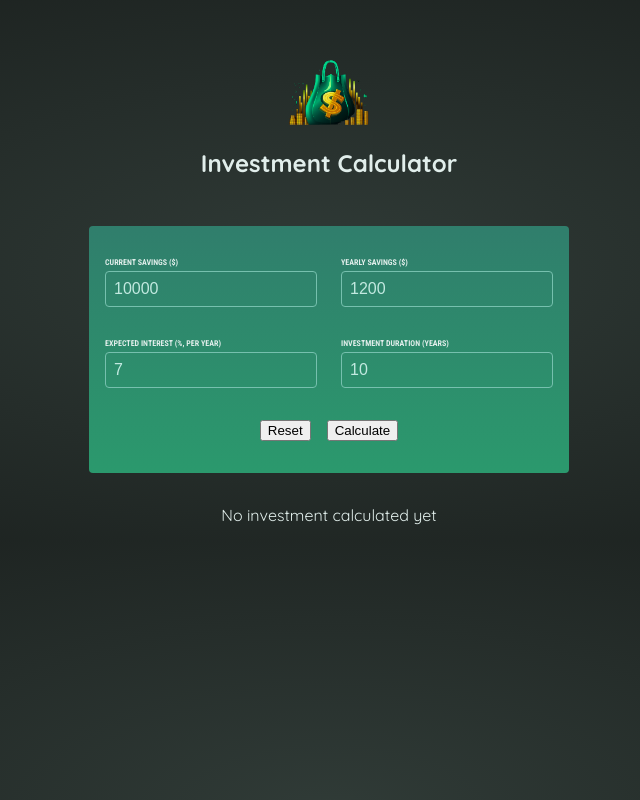
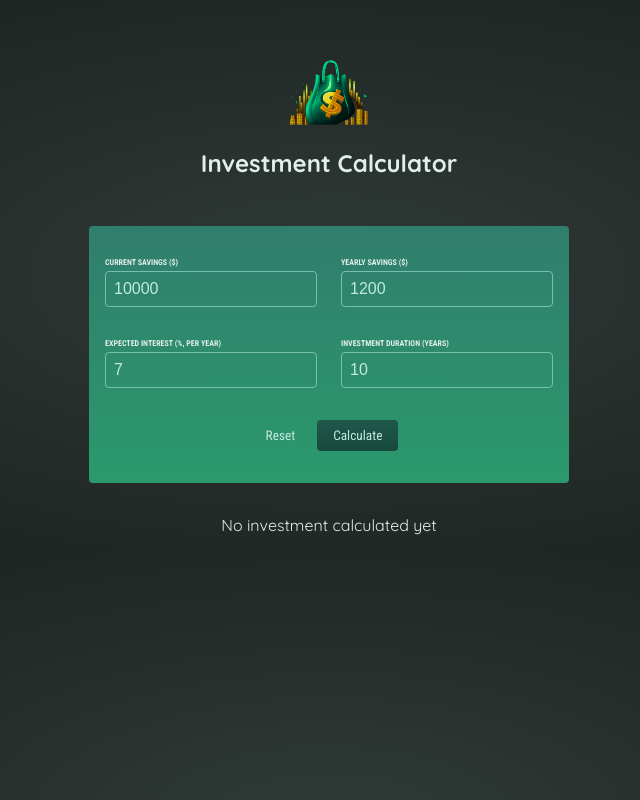
Before and after one commit to codesgoodman/Investment-calculator, a React (Create React App) app: page / in a window 1280 px wide. Shown: the whole page, without its empty margins (311-951 px from the left). Built offline with nearby package versions, Linux system fonts and the light colour scheme.

Commit message:
fix bugs on not assigning proper class names on button related elements

```diff
--- a/src/components/UserInput/UserInput.js
+++ b/src/components/UserInput/UserInput.js
@@ -74,10 +74,14 @@ const UserInput = (props) => {
         </p>
       </div>
       <p className={classes.actions}>
-        <button type="reset" className="buttonAlt" onClick={resetHandler}>
+        <button
+          type="reset"
+          className={classes.buttonAlt}
+          onClick={resetHandler}
+        >
           Reset
         </button>
-        <button type="submit" className="button">
+        <button type="submit" className={classes.button}>
           Calculate
         </button>
       </p>
```
